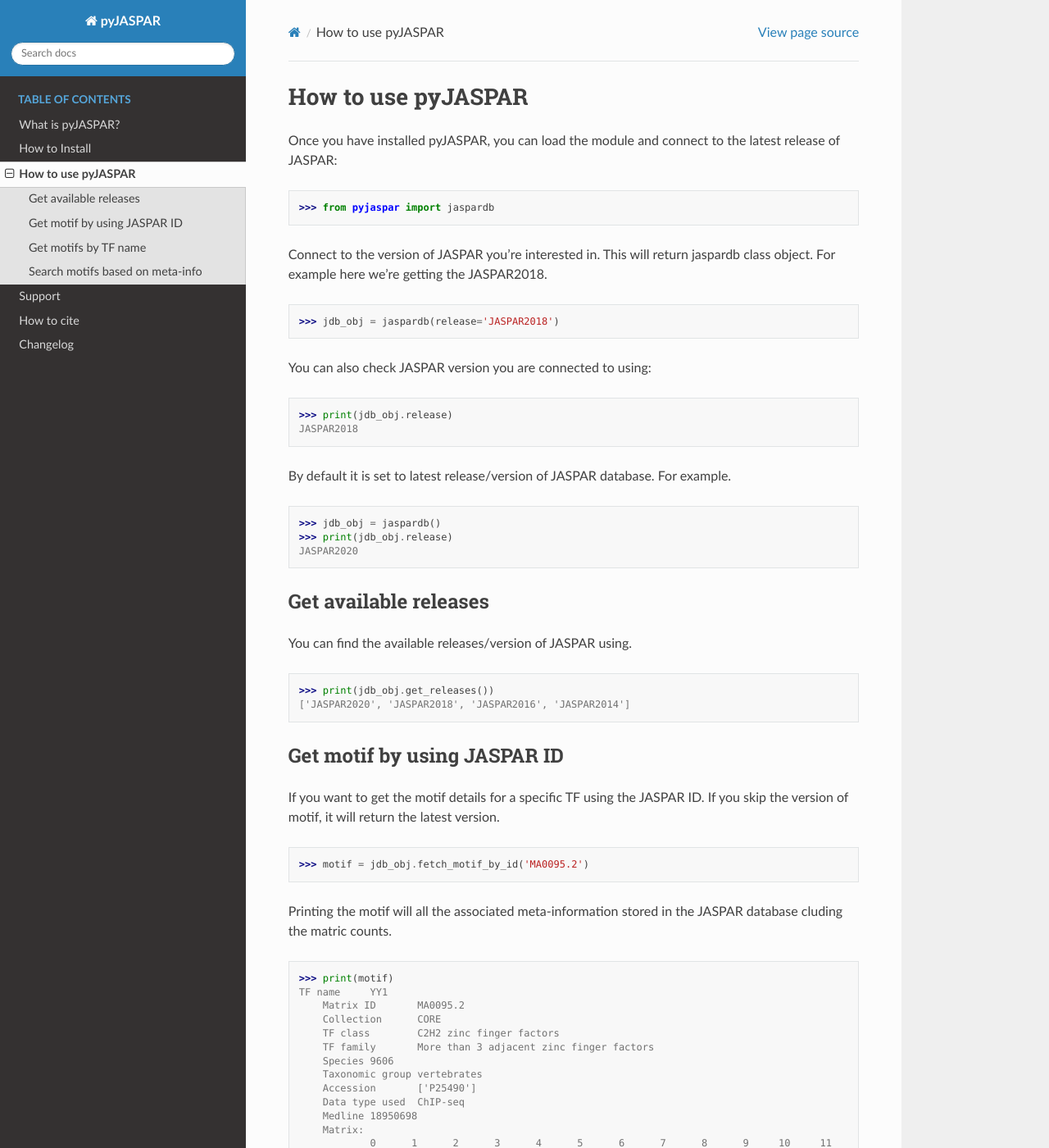
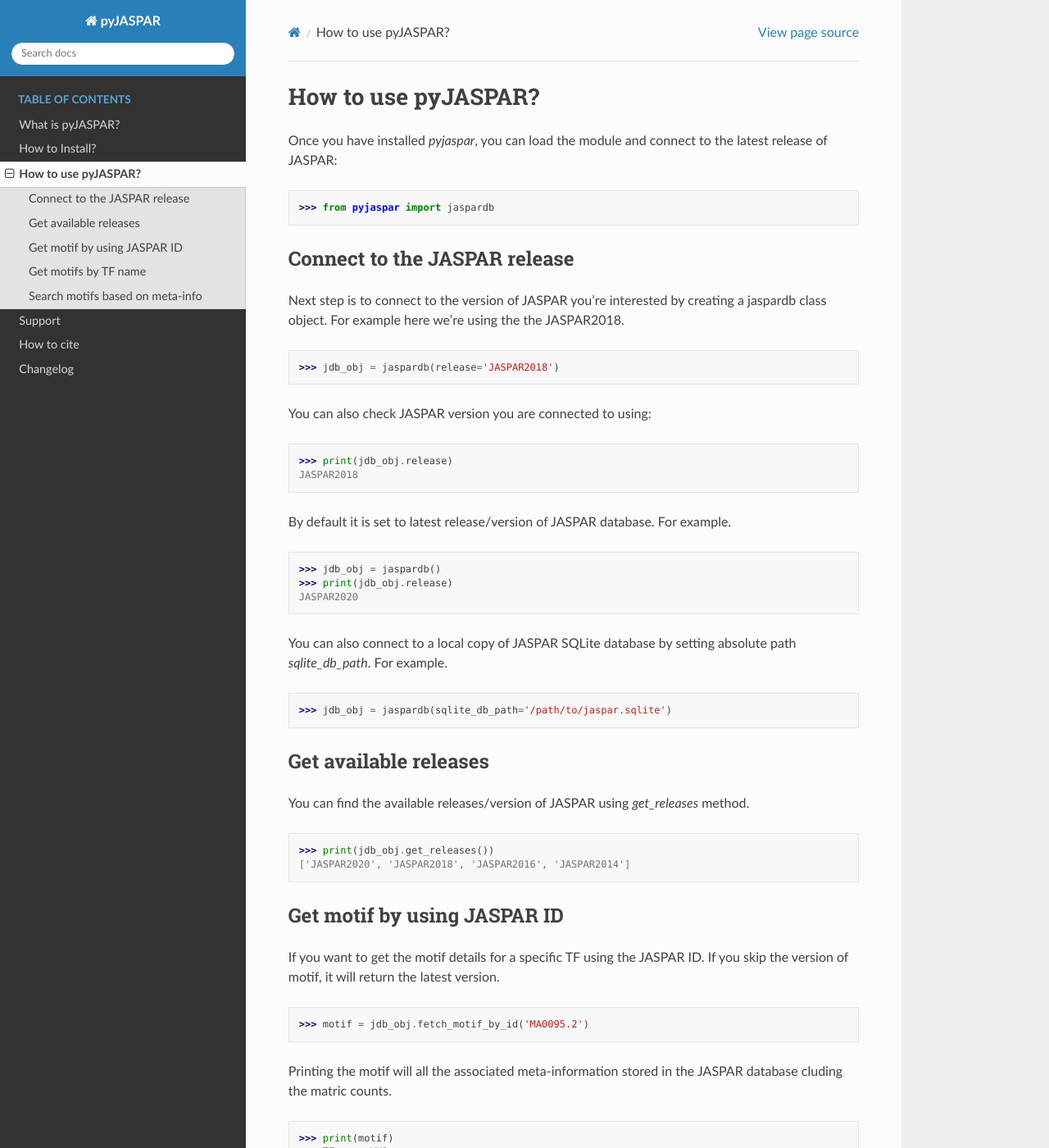
Before and after one commit to asntech/pyjaspar, a Sphinx documentation site: the page built from docs/how_to_use.rst, in a window 1280 px wide and 1400 px high. Shown: the whole window at 82% size. Built offline with Sphinx 7.4.7 and the Read the Docs theme 2.0.0, drawn with Linux system fonts in a browser that asks for light colours; some of the changed text lies outside the part shown.

Commit message:
updated docs, fixed sqlite_db_path, version bump

```diff
--- a/docs/how_to_use.rst
+++ b/docs/how_to_use.rst
@@ -1,15 +1,17 @@
-====================
-How to use pyJASPAR
-====================
+=====================
+How to use pyJASPAR?
+=====================
 
-Once you have installed pyJASPAR, you can load the module and connect to the latest release of JASPAR:
+Once you have installed `pyjaspar`, you can load the module and connect to the latest release of JASPAR:
 
 .. code-block:: pycon
 
     >>> from pyjaspar import jaspardb
 
-Connect to the version of JASPAR you're interested in. This will return jaspardb class object.
-For example here we're getting the JASPAR2018.
+Connect to the JASPAR release
+-----------------------------
+Next step is to connect to the version of JASPAR you're interested by creating a jaspardb class object.
+For example here we're using the the JASPAR2018.
 
 .. code-block:: pycon
 
@@ -31,9 +33,16 @@
     JASPAR2020
 
 
+You can also connect to a local copy of JASPAR SQLite database by setting absolute path `sqlite_db_path`. For example.
+
+.. code-block:: pycon
+
+    >>> jdb_obj = jaspardb(sqlite_db_path='/path/to/jaspar.sqlite')
+
+
 Get available releases
 ----------------------
-You can find the available releases/version of JASPAR using.
+You can find the available releases/version of JASPAR using `get_releases` method.
 
 
 .. code-block:: pycon
@@ -52,11 +61,10 @@
 
 Printing the motif will all the associated meta-information stored in the JASPAR database cluding the matric counts.
 
-
 .. code-block:: pycon
 
     >>> print(motif)
-    TF name	YY1
+    	TF name	YY1
 	Matrix ID	MA0095.2
 	Collection	CORE
 	TF class	C2H2 zinc finger factors
@@ -97,7 +105,7 @@
     >>> print(len(motifs))
     2
     >>> print(motifs)
-    TF name	CTCF
+    	TF name	CTCF
 	Matrix ID	MA0139.1
 	Collection	CORE
 	TF class	C2H2 zinc finger factors
@@ -138,7 +146,7 @@
 A more commonly used function is `fetch_motifs` helps you to get motifs which match a specified set of criteria.
 You can query the database based on the available meta-information in the database.
 
-For example, here we are gettting the widely used CORE collection for vertebrates. It returns a list of non-redundent motifs.
+For example, here we are gettting the widely used CORE collection for vertebrates. It returns a list of 746 non-redundent motifs for JASPAR2020 release.
 
 .. code-block:: pycon
 
@@ -155,7 +163,7 @@
 
     >>> for motif in motifs:
     		print(motif.matrix_id)
-    MA0004.1
+    	MA0004.1
 	MA0006.1
 	-
 	-
--- a/docs/index.rst
+++ b/docs/index.rst
@@ -2,7 +2,7 @@
 pyJASPAR Documentation
 =======================
 
-Welcome to pyJASPAR - a serverless interface to Biopython to query and access JASPAR motifs from different releases of JASPAR database using sqlite3.
+**Welcome to pyJASPAR**! — a serverless interface to Biopython to query and access JASPAR motifs from different releases of JASPAR database using sqlite3.
 
 .. image:: https://travis-ci.org/asntech/pyjaspar.svg?branch=master
     :target: https://travis-ci.org/asntech/pyjaspar
```
Also changed, not shown: docs/install.rst (+5 -5 lines), pyjaspar/__init__.py (+8 -5 lines).
